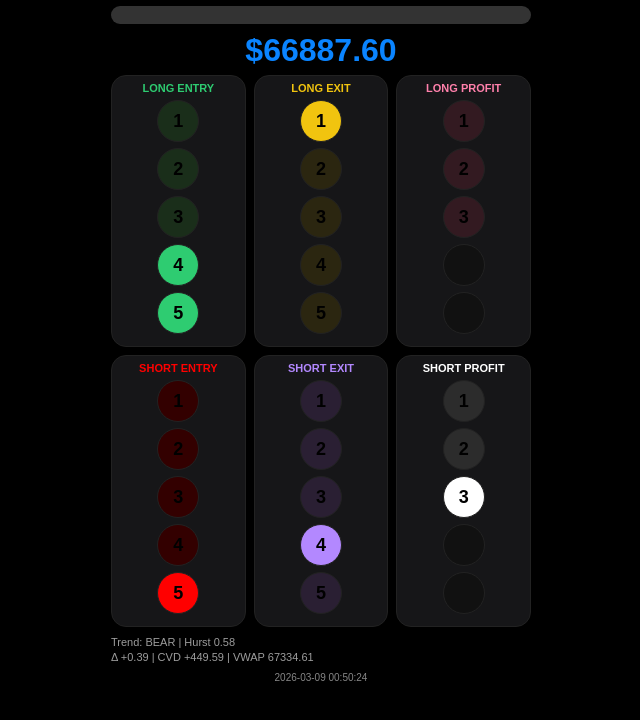
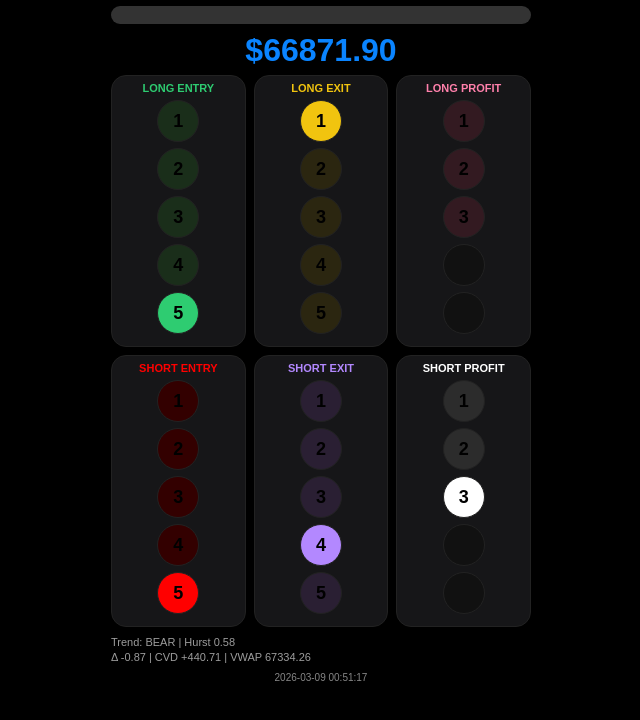
Before and after one commit to vicccx/CYPTO, a plain HTML site: page index.html in a window 1280 px wide. Shown: the whole page, without its empty margins (319-959 px from the left). Drawn offline with Linux system fonts and the light colour scheme.

Commit message:
Update BTC dashboard

```diff
--- a/index.html
+++ b/index.html
@@ -11,9 +11,9 @@
 .stats{font-size:11px;color:#9d9d9d;margin-top:8px;line-height:1.4;}
 </style></head><body>
 <div class='status-bar empty' style='background:#333;'></div>
-<div class='price'>$66887.60</div>
+<div class='price'>$66871.90</div>
 <div class='grid'>
-  <div class='col'><div class='label' style='color:#2ecc71'>LONG ENTRY</div><div style="background:#1a2e1a;width:40px;height:40px;border-radius:50%;margin:6px auto;display:flex;align-items:center;justify-content:center;font-weight:800;color:#000;font-size:18px;border:1px solid #222;">1</div><div style="background:#1a2e1a;width:40px;height:40px;border-radius:50%;margin:6px auto;display:flex;align-items:center;justify-content:center;font-weight:800;color:#000;font-size:18px;border:1px solid #222;">2</div><div style="background:#1a2e1a;width:40px;height:40px;border-radius:50%;margin:6px auto;display:flex;align-items:center;justify-content:center;font-weight:800;color:#000;font-size:18px;border:1px solid #222;">3</div><div style="background:#2ecc71;width:40px;height:40px;border-radius:50%;margin:6px auto;display:flex;align-items:center;justify-content:center;font-weight:800;color:#000;font-size:18px;border:1px solid #222;">4</div><div style="background:#2ecc71;width:40px;height:40px;border-radius:50%;margin:6px auto;display:flex;align-items:center;justify-content:center;font-weight:800;color:#000;font-size:18px;border:1px solid #222;">5</div></div>
+  <div class='col'><div class='label' style='color:#2ecc71'>LONG ENTRY</div><div style="background:#1a2e1a;width:40px;height:40px;border-radius:50%;margin:6px auto;display:flex;align-items:center;justify-content:center;font-weight:800;color:#000;font-size:18px;border:1px solid #222;">1</div><div style="background:#1a2e1a;width:40px;height:40px;border-radius:50%;margin:6px auto;display:flex;align-items:center;justify-content:center;font-weight:800;color:#000;font-size:18px;border:1px solid #222;">2</div><div style="background:#1a2e1a;width:40px;height:40px;border-radius:50%;margin:6px auto;display:flex;align-items:center;justify-content:center;font-weight:800;color:#000;font-size:18px;border:1px solid #222;">3</div><div style="background:#1a2e1a;width:40px;height:40px;border-radius:50%;margin:6px auto;display:flex;align-items:center;justify-content:center;font-weight:800;color:#000;font-size:18px;border:1px solid #222;">4</div><div style="background:#2ecc71;width:40px;height:40px;border-radius:50%;margin:6px auto;display:flex;align-items:center;justify-content:center;font-weight:800;color:#000;font-size:18px;border:1px solid #222;">5</div></div>
   <div class='col'><div class='label' style='color:#f1c40f'>LONG EXIT</div><div style="background:#f1c40f;width:40px;height:40px;border-radius:50%;margin:6px auto;display:flex;align-items:center;justify-content:center;font-weight:800;color:#000;font-size:18px;border:1px solid #222;">1</div><div style="background:#2b2610;width:40px;height:40px;border-radius:50%;margin:6px auto;display:flex;align-items:center;justify-content:center;font-weight:800;color:#000;font-size:18px;border:1px solid #222;">2</div><div style="background:#2b2610;width:40px;height:40px;border-radius:50%;margin:6px auto;display:flex;align-items:center;justify-content:center;font-weight:800;color:#000;font-size:18px;border:1px solid #222;">3</div><div style="background:#2b2610;width:40px;height:40px;border-radius:50%;margin:6px auto;display:flex;align-items:center;justify-content:center;font-weight:800;color:#000;font-size:18px;border:1px solid #222;">4</div><div style="background:#2b2610;width:40px;height:40px;border-radius:50%;margin:6px auto;display:flex;align-items:center;justify-content:center;font-weight:800;color:#000;font-size:18px;border:1px solid #222;">5</div></div>
   <div class='col'><div class='label' style='color:#ff80ab'>LONG PROFIT</div><div style="background:#331a21;width:40px;height:40px;border-radius:50%;margin:6px auto;display:flex;align-items:center;justify-content:center;font-weight:800;color:#000;font-size:18px;border:1px solid #222;">1</div><div style="background:#331a21;width:40px;height:40px;border-radius:50%;margin:6px auto;display:flex;align-items:center;justify-content:center;font-weight:800;color:#000;font-size:18px;border:1px solid #222;">2</div><div style="background:#331a21;width:40px;height:40px;border-radius:50%;margin:6px auto;display:flex;align-items:center;justify-content:center;font-weight:800;color:#000;font-size:18px;border:1px solid #222;">3</div><div style="background:#111;width:40px;height:40px;border-radius:50%;margin:6px auto;display:flex;align-items:center;justify-content:center;font-weight:800;color:#000;font-size:18px;border:1px solid #222;"></div><div style="background:#111;width:40px;height:40px;border-radius:50%;margin:6px auto;display:flex;align-items:center;justify-content:center;font-weight:800;color:#000;font-size:18px;border:1px solid #222;"></div></div>
 </div>
@@ -24,7 +24,7 @@
 </div>
 <div class='stats'>
   Trend: BEAR | Hurst 0.58<br/>
-  Δ +0.39 | CVD +449.59 | VWAP 67334.61
+  Δ -0.87 | CVD +440.71 | VWAP 67334.26
 </div>
-<div style='font-size:10px;color:#868686;text-align:center;padding:6px 0;'>2026-03-09 00:50:24</div>
+<div style='font-size:10px;color:#868686;text-align:center;padding:6px 0;'>2026-03-09 00:51:17</div>
 </body></html>
```
